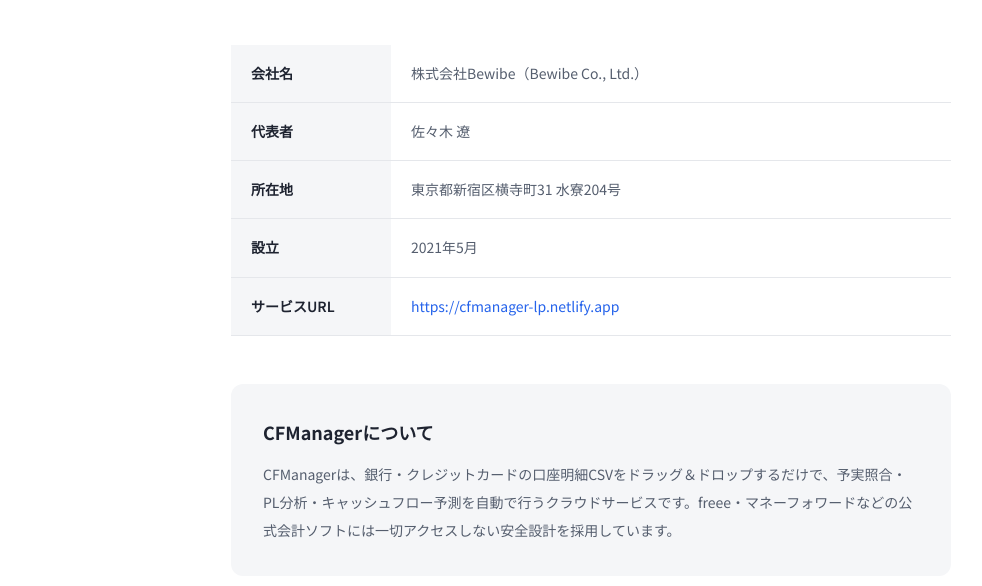
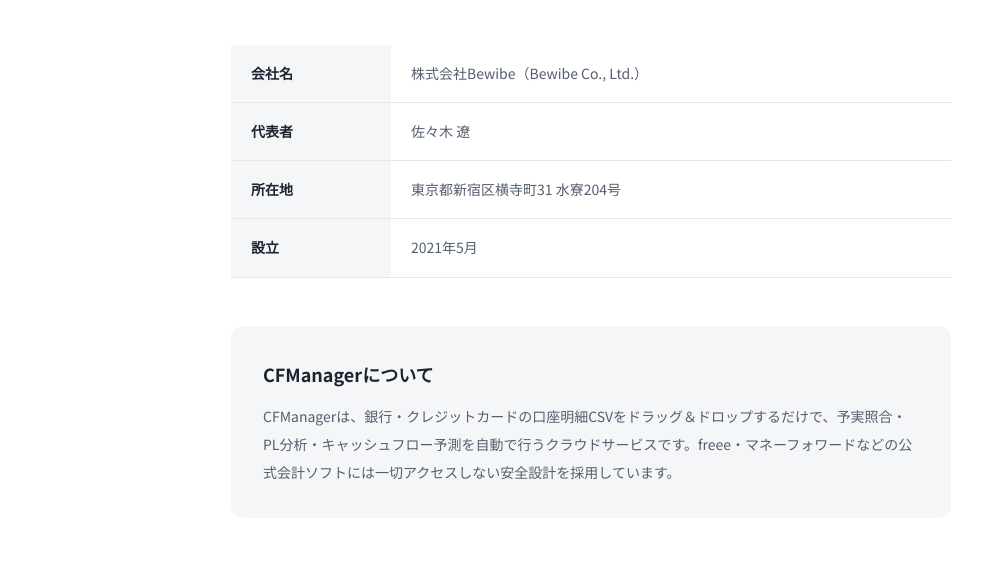
Before and after one commit to courtokuyama/cfmanager-lp, a plain HTML site: page company.html in a window 1280 px wide. Shown: the part 214-800 px from the top of the page, without its empty margins (49-1031 px from the left). Drawn offline with Linux system fonts and the light colour scheme.

Commit message:
会社概要からサービスURLの行を削除

```diff
--- a/company.html
+++ b/company.html
@@ -52,8 +52,7 @@
     <tr><th>代表者</th><td>佐々木 遼</td></tr>
     <tr><th>所在地</th><td>東京都新宿区横寺町31 水寮204号</td></tr>
     <tr><th>設立</th><td>2021年5月</td></tr>
-    <tr><th>サービスURL</th><td><a href="index.html" style="color:var(--accent)">https://cfmanager-lp.netlify.app</a></td></tr>
-  </table>
+</table>
   <div class="service-box">
     <h3>CFManagerについて</h3>
     <p>CFManagerは、銀行・クレジットカードの口座明細CSVをドラッグ＆ドロップするだけで、予実照合・PL分析・キャッシュフロー予測を自動で行うクラウドサービスです。freee・マネーフォワードなどの公式会計ソフトには一切アクセスしない安全設計を採用しています。</p>
```
